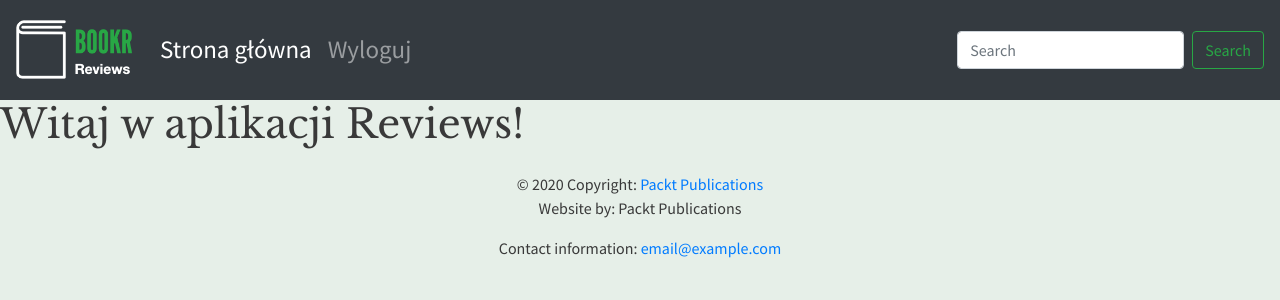
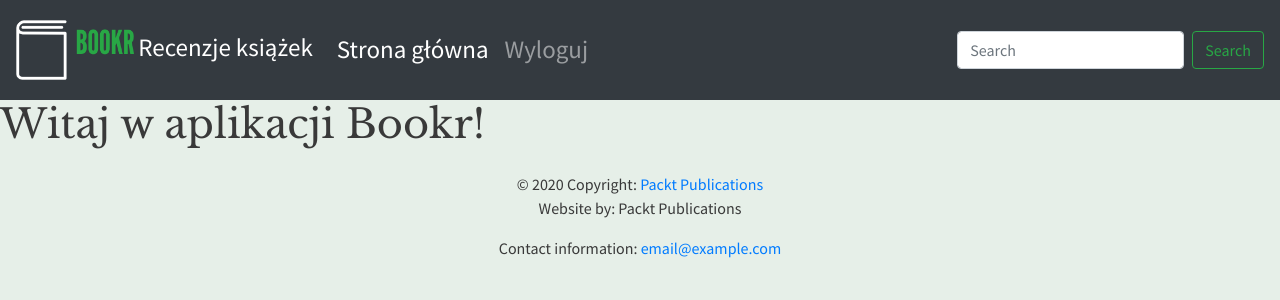
Before and after one commit to xwojziarnik/Bookr, a Django app: page / in a window 1280 px wide. Shown: the top 300 px of the page. Run offline with Django 4.2, Linux system fonts and the light colour scheme; parts of the project's set-up code (start-up, migrations or seed data) failed here and were passed over; some libraries are stand-ins or nearby versions.

Commit message:
Added global logo of Bookr application.

```diff
--- a/reviews/templates/reviews/book_list.html
+++ b/reviews/templates/reviews/book_list.html
@@ -18,7 +18,7 @@
       <span class="text-secondary">Oceń książkę i napisz pierwszą recenzję.</span>
       <br>
       {% endif %}
-      <a class="btn btn-primary btn-sm active" role="button" aria-pressed="true" href="/books/{{ item.book.id }}/">Reviews</a></li>
+      <a class="btn btn-primary btn-sm active" role="button" aria-pressed="true" href="/books/{{ item.book.id }}/">Recenzje</a></li>
   </li>
   {% endfor %}
 </ul>
--- a/reviews/views.py
+++ b/reviews/views.py
@@ -4,7 +4,7 @@ from .utils import average_rating
 
 
 def index(request):
-    return render(request, "reviews/reviews_base.html")
+    return render(request, "base.html")
 
 
 def book_list(request):
--- a/templates/base.html
+++ b/templates/base.html
@@ -19,7 +19,7 @@
   </head>
   <body>
         <nav class="navbar navbar-expand-sm navbar-dark bg-dark sticky-top">
-          <a class="navbar-brand" href="/">{% block brand %}Recenzje książek{% endblock %}</a>
+          <a class="navbar-brand" href="/">{% block brand %}<img src="{% static 'logo.png' %}">{% endblock %}Recenzje książek</a>
           <button class="navbar-toggler" type="button" data-toggle="collapse" data-target="#navbarSupportedContent" aria-controls="navbarSupportedContent" aria-expanded="false" aria-label="Toggle navigation">
             <span class="navbar-toggler-icon"></span>
           </button>
@@ -39,7 +39,7 @@
           </div>
         </nav>
         {% block content %}
-        <h1>Witaj w aplikacji Reviews!</h1>
+        <h1>Witaj w aplikacji Bookr!</h1>
         {% endblock %}
   <!-- Copyright -->
   <footer class="page-footer font-small blue">
```
Also changed, not shown: static/logo.png (added).
